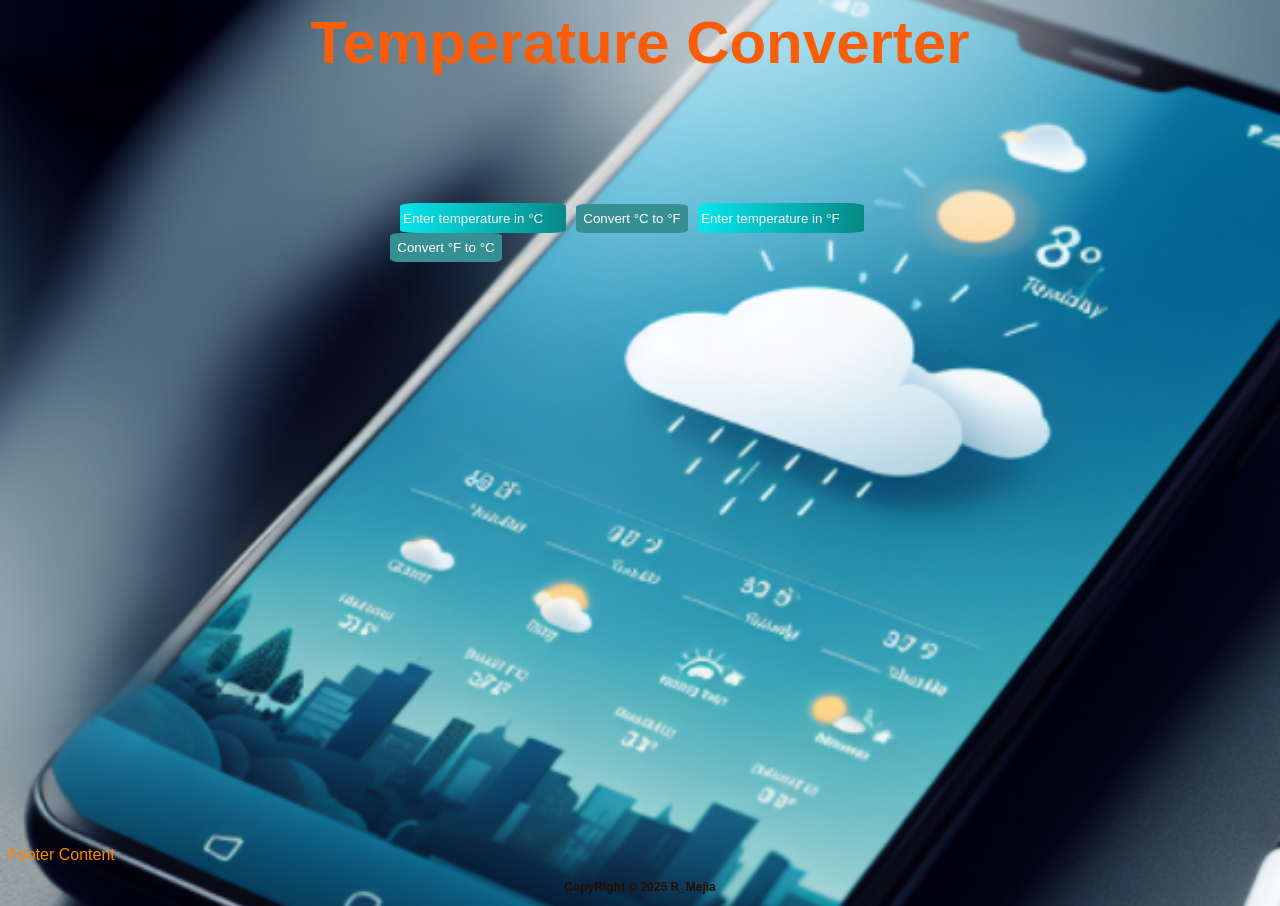
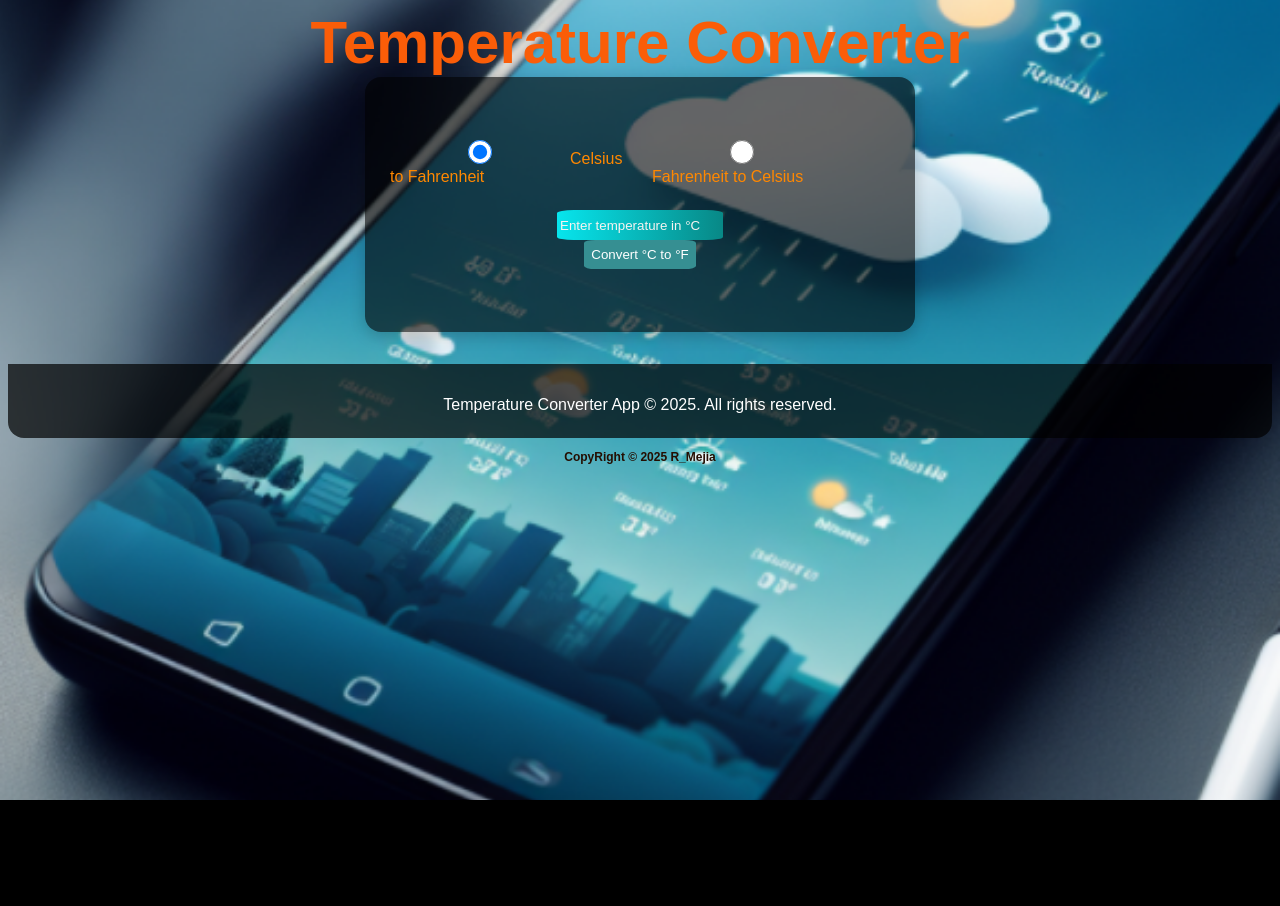
Before and after one commit to R7Mejia/Temperature-Converter, a React (Vite) app: page / in a window 1280 px wide. After the commit the page ends 800 px from the top, so only its background shows below. Built offline with nearby package versions, Linux system fonts and the light colour scheme.

Commit message:
Make the option to change temperatures types

```diff
--- a/src/App.jsx
+++ b/src/App.jsx
@@ -4,19 +4,63 @@ import CopyRight from './components/CopyRight'
 import Footer from './components/Footer'
 
 function App() {
+  // State for temperature values
   const [celcius, setCelcius] = useState("")
   const [farenheit, setFarenheit] = useState("")
+  // State for conversion direction: 'CtoF' or 'FtoC'
+  const [conversionType, setConversionType] = useState('CtoF')
 
+  // Function to handle conversion based on selected type
   const convertTemperature = () => {
+    if (conversionType === 'CtoF') {
       const celciusValue = Number(celcius);
-    !isNaN(celciusValue) ? setFarenheit(celciusValue * 9 / 5 + 32) : null;
+      if (!isNaN(celciusValue)) {
+        setFarenheit((celciusValue * 9 / 5 + 32).toFixed(2));
+      }
+    } else {
+      const farenheitValue = Number(farenheit);
+      if (!isNaN(farenheitValue)) {
+        setCelcius(((farenheitValue - 32) * 5 / 9).toFixed(2));
+      }
+    }
+  };
+
+  // Function to reset both fields when switching conversion type
+  const handleConversionTypeChange = (e) => {
+    setConversionType(e.target.value);
+    setCelcius("");
+    setFarenheit("");
   };
 
   return (
     <>
-
       <Converter />
       <div className="container">
+        {/* Conversion type selector */}
+        <div className="conversion-selector">
+          <label>
+            <input
+              type="radio"
+              value="CtoF"
+              checked={conversionType === 'CtoF'}
+              onChange={handleConversionTypeChange}
+            />
+            Celsius to Fahrenheit
+          </label>
+          <label>
+            <input
+              type="radio"
+              value="FtoC"
+              checked={conversionType === 'FtoC'}
+              onChange={handleConversionTypeChange}
+            />
+            Fahrenheit to Celsius
+          </label>
+        </div>
+
+        {/* Show input and result based on conversion type */}
+        {conversionType === 'CtoF' ? (
+          <>
             <input
               type='text'
               placeholder='Enter temperature in °C'
@@ -24,8 +68,7 @@ function App() {
               onChange={(e) => setCelcius(e.target.value)}
             />
             <button onClick={convertTemperature}>Convert °C to °F</button>
-
-
+            {/* Show result if available */}
             {farenheit && (
               <h2 key={farenheit}>
                 {farenheit > 105 ? (<span style={{ color: 'darkred' }}> {`🔥`} {farenheit}°F {'¡adios!'}</span>)
@@ -34,13 +77,18 @@ function App() {
                       : (<span style={{ color: 'lightblue' }}> {`🥶`} {farenheit}°F</span>
                       )}
               </h2>
-
             )}
-        <input type="text" placeholder="Enter temperature in °F"
+          </>
+        ) : (
+          <>
+            <input
+              type="text"
+              placeholder="Enter temperature in °F"
               value={farenheit}
               onChange={(e) => setFarenheit(e.target.value)}
             />
             <button onClick={convertTemperature}>Convert °F to °C</button>
+            {/* Show result if available */}
             {celcius && (
               <h2 key={celcius}>
                 {celcius > 40 ? (<span style={{ color: 'darkred' }}> {`🔥`} {celcius}°C {'¡adios!'}</span>)
@@ -50,13 +98,10 @@ function App() {
                       )}
               </h2>
             )}
-
-      {/* </div>
-
-      <div className="container2">
-         */}
+          </>
+        )}
       </div>
-      <Footer />
+      <Footer text="Temperature Converter App © 2025. All rights reserved." />
       <CopyRight />
     </>
   )
--- a/src/components/Footer.jsx
+++ b/src/components/Footer.jsx
@@ -1,11 +1,12 @@
 import React from 'react'
 
-function Footer() {
-  return (
-      <div className='footer'>
-          <p>Footer Content</p>
-    </div>
-  )
+// Footer now accepts a 'text' prop for custom footer text
+function Footer({ text }) {
+    return (
+        <div className='footer'>
+            <p>{text || 'Footer Content'}</p>
+        </div>
+    )
 }
 
 export default Footer
--- a/src/index.css
+++ b/src/index.css
@@ -1,16 +1,14 @@
-body{
+body {
   background-color: black;
   background-image: url(./components/images/weatherBG3.png);
   background-size: cover;
   background-attachment: scroll;
   background-repeat: no-repeat;
   background-position: center;
-  font-family: 'Montserrat', sans-serif;
+  font-family: "Montserrat", sans-serif;
   color: rgb(255, 136, 0);
-
-
 }
-h1{
+h1 {
   font-size: 60px;
   font-weight: bold;
   text-align: center;
@@ -18,20 +16,64 @@ h1{
   padding: 0;
   color: rgb(250, 93, 8);
 }
-.container{
+.container {
   margin: 0 auto;
-  width: 500px;
-  height: 500px;
-  padding: 10%;
+  width: 90%;
+  max-width: 500px;
+  min-width: 260px;
+  height: auto;
+  padding: 5% 2%;
+  background: rgba(0, 0, 0, 0.6);
+  border-radius: 16px;
+  box-shadow: 0 4px 16px rgba(0, 0, 0, 0.2);
+  display: flex;
+  flex-direction: column;
+  align-items: center;
 }
-.copyright{
+
+/* Responsive styles */
+@media (max-width: 600px) {
+  .container {
+    width: 98%;
+    padding: 8% 1%;
+    min-width: unset;
+  }
+  h1 {
+    font-size: 2rem;
+  }
+  input,
+  button {
+    width: 90vw;
+    max-width: 98%;
+    font-size: 1rem;
+  }
+}
+
+.conversion-selector {
+  display: flex;
+  gap: 1.5rem;
+  justify-content: center;
+  margin-bottom: 1.5rem;
+}
+
+.footer {
+  text-align: center;
+  font-size: 1rem;
+  color: #fff;
+  background: rgba(0, 0, 0, 0.7);
+  padding: 1rem 0 0.5rem 0;
+  margin-top: 2rem;
+  border-radius: 0 0 16px 16px;
+}
+
+.copyright {
   text-align: center;
   font-size: 12px;
   color: rgb(36, 14, 2);
   padding: 0;
   font-weight: bold;
 }
-button{
+button {
   background: #368f92;
   border: none;
   color: white;
@@ -45,15 +87,13 @@ button{
   width: 7rem;
   height: 1.8rem;
 }
-button:hover{
+button:hover {
   background: linear-gradient(to right, #55eff5, #088886);
-
 }
 ::placeholder {
   color: rgb(246, 243, 240);
 }
-input
-{
+input {
   background: linear-gradient(to right, #07e5ed, #088886);
   border: none;
   color: white;
```
Lines whose indentation alone changed are shown as unchanged.
